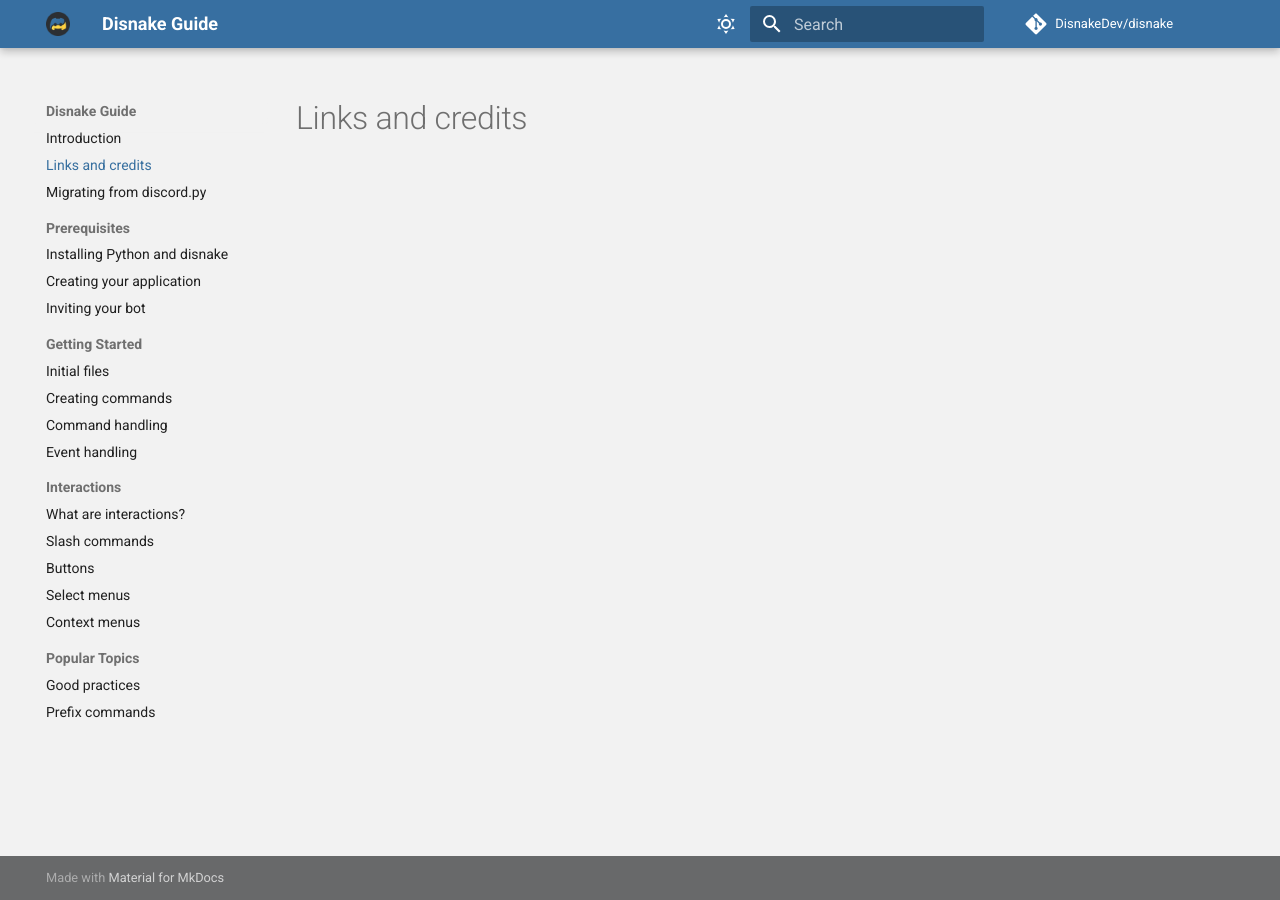
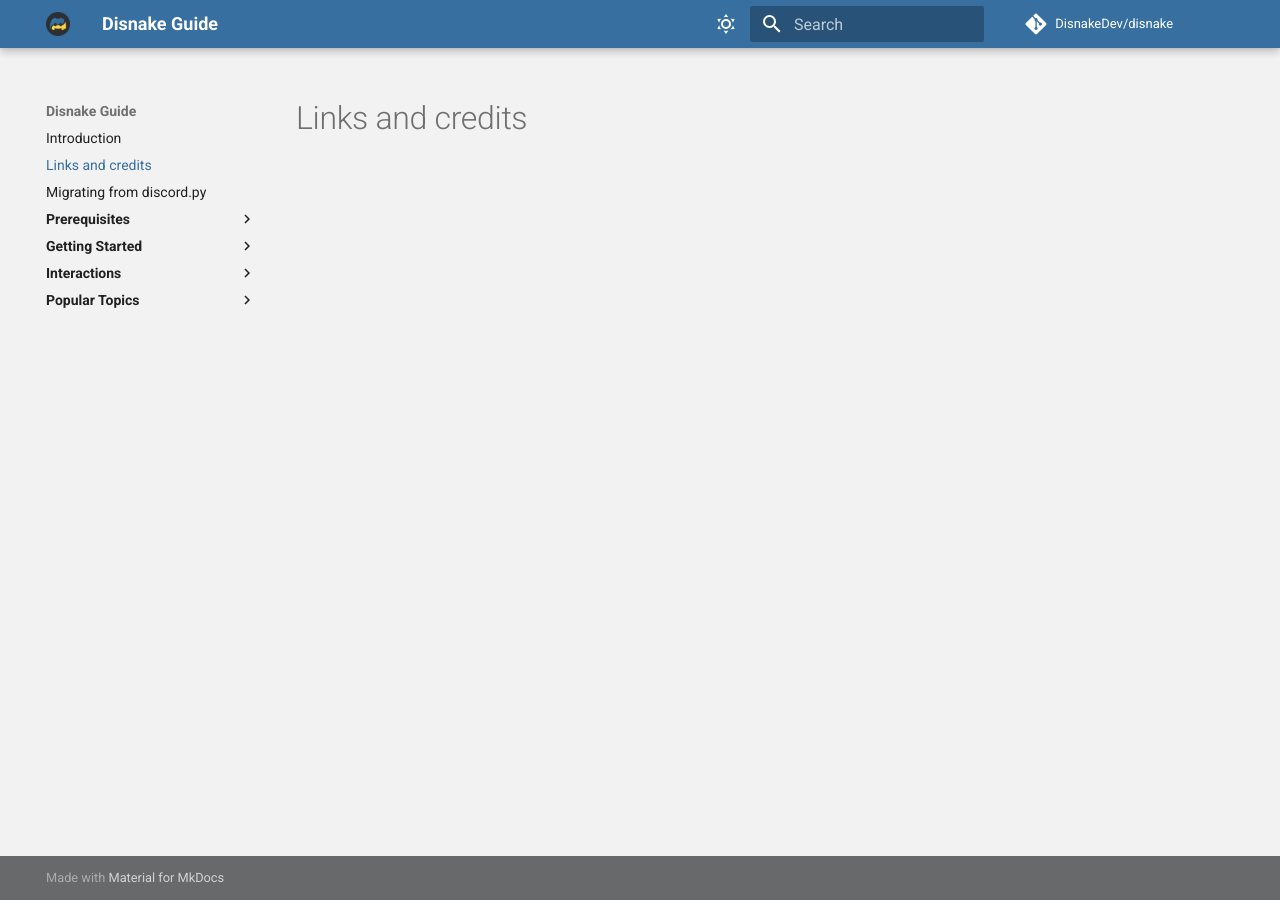
Before and after one commit to DisnakeDev/guide, an MkDocs documentation site: the page built from docs/links-credits.md, in a window 1280 px wide. Built offline with MkDocs 1.6.1 and Material for MkDocs 9.7.7, drawn with Linux system fonts in a browser that asks for light colours; comment, search, counter and statistics services are not loaded.

Commit message:
**Important - Navigation design changes. **
As per the poll in #contributer-news (Refer [this message](https://canary.discord.com/channels/808030843078836254/911640773580185652/913428364512071751) if you have access to the channel), the design shall be switched to collapsed blocks with the headings in bold.

```diff
--- a/docs/stylesheets/darkmode.css
+++ b/docs/stylesheets/darkmode.css
@@ -57,3 +57,7 @@
     --md-footer-bg-color:            hsla(var(--md-hue),15%,12%,0.87);
     --md-footer-bg-color--dark:         hsla(var(--md-hue),15%,10%,1);
 }
+
+label.md-nav__link, label.md-nav__title {
+    font-weight: bold;
+}
--- a/docs/stylesheets/lightmode.css
+++ b/docs/stylesheets/lightmode.css
@@ -56,3 +56,7 @@
     --md-footer-bg-color--dark:     var(--md-default-fg-color--light);
 
 }
+
+label.md-nav__link, label.md-nav__title {
+    font-weight: bold;
+}
--- a/mkdocs.yml
+++ b/mkdocs.yml
@@ -11,7 +11,6 @@ theme:
     custom_dir: docs/overrides
 
     features:
-        - navigation.sections
         - navigation.instant
         - navigation.top
         - navigation.tracking
```
